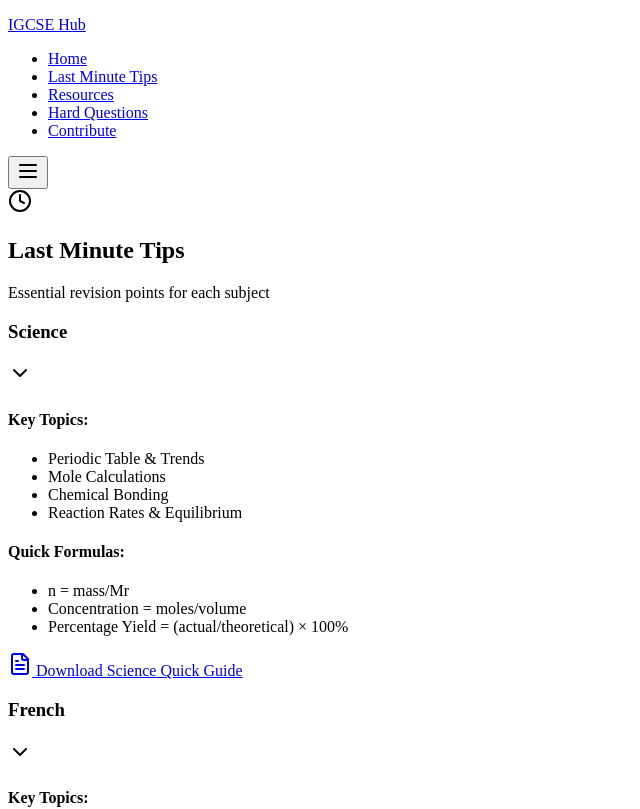
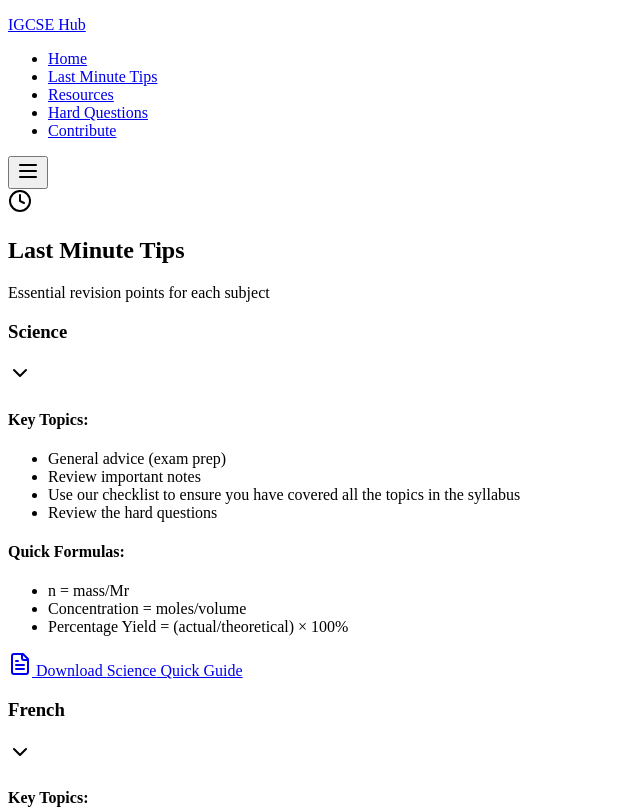
Before and after one commit to igcsehub101/IGCSE-Hub, a React (Vite) app in the folder client/: page /last-minute-tips in a window 1280 px wide. Shown: the top 809 px of the page, without its empty margins (0-640 px from the left). Built offline with nearby package versions, Linux system fonts and the light colour scheme.

Commit message:
Checkpoint before assistant change: Update subjects dropdown menus with new subject titles and content
Modify the subjects dropdowns to rename and remove items in various subjects.

Replit-Commit-Author: Assistant

```diff
--- a/client/src/pages/LastMinuteTips.tsx
+++ b/client/src/pages/LastMinuteTips.tsx
@@ -8,10 +8,10 @@ const LastMinuteTips = () => {
     {
       name: "Science",
       keyTopics: [
-        "Periodic Table & Trends",
-        "Mole Calculations",
-        "Chemical Bonding",
-        "Reaction Rates & Equilibrium",
+        "General advice (exam prep)",
+        "Review important notes ",
+        "Use our checklist to ensure you have covered all the topics in the syllabus",
+        "Review the hard questions",
       ],
       quickInfo: [
         "n = mass/Mr",
```
